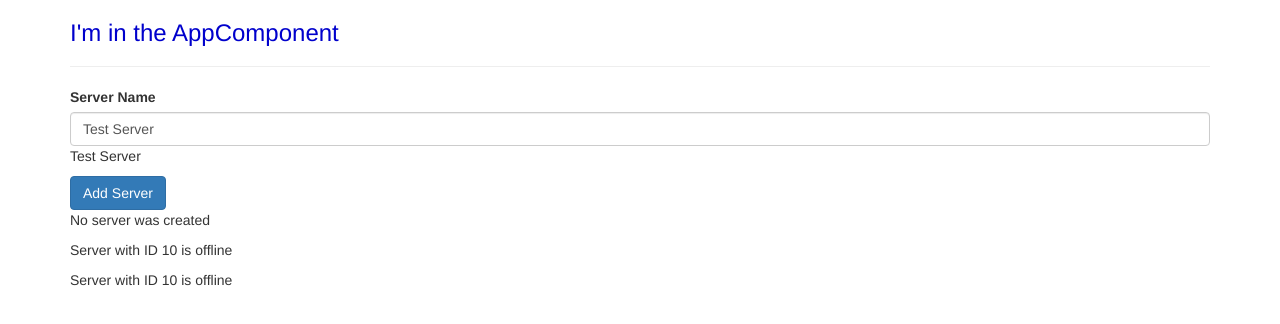
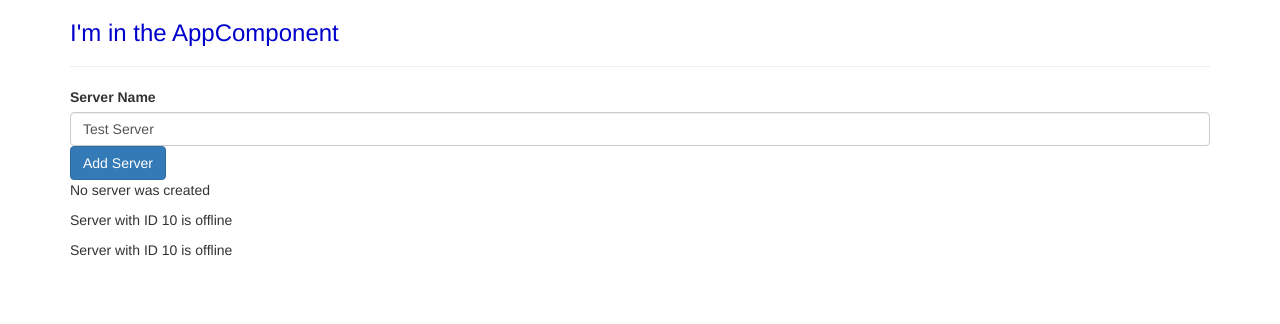
Before and after one commit to houcine89/angular2-first-app, an Angular app: page / in a window 1280 px wide. Shown: the top 324 px of the page. Built offline with nearby package versions, Linux system fonts and the light colour scheme.

Commit message:
update server name after click

```diff
--- a/src/app/servers/servers.component.html
+++ b/src/app/servers/servers.component.html
@@ -1,7 +1,7 @@
 <label>Server Name</label>
 <!--<input type="text" class="form-control" (input)="onUpdateServerName($event)">-->
 <input type="text" class="form-control" [(ngModel)]="serverName ">
-<p>{{serverName}}</p>
+<!--<p>{{serverName}}</p>-->
 <button
   [disabled]="!allowNewServer" (click)="onCreateServer()"
   class="btn btn-primary" >Add Server</button>
--- a/src/app/servers/servers.component.ts
+++ b/src/app/servers/servers.component.ts
@@ -23,7 +23,7 @@
   }
 
   onCreateServer() {
-    this.serverCreationStatus = 'Server was crteated.';
+    this.serverCreationStatus = 'Server was created! Name is '+this.serverName;
   }
 
   onUpdateServerName(event: Event) {
```
